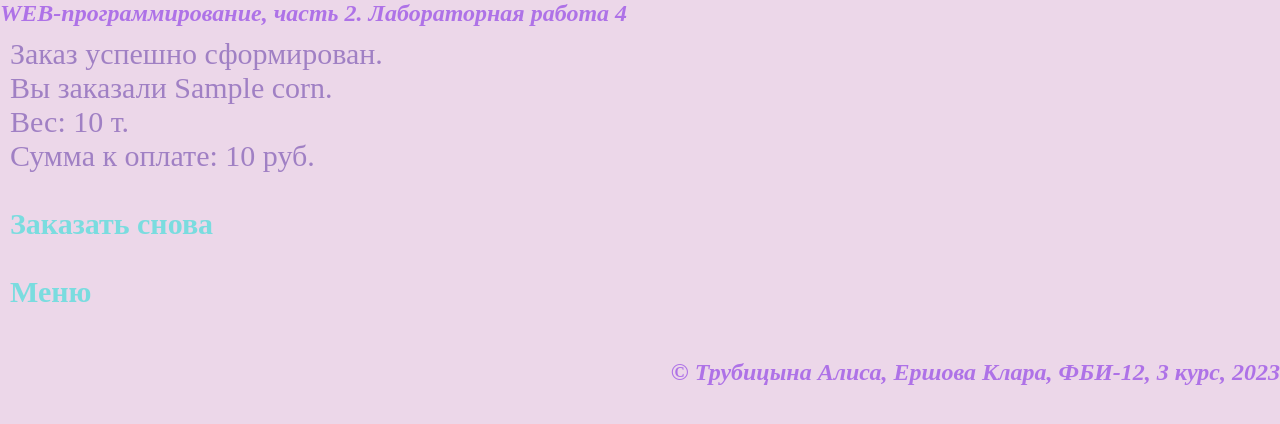
After one commit to ershooooo/web-programming-labs-2, a Python web app: template templates/4_corn.html in a window 1280 px wide. The commit adds this page. Shown: the top 424 px of the page. Run offline with Jinja, Linux system fonts and the light colour scheme; the template is opened without the code that fills it: most values are stand-ins (such as "Sample title", 1, 10 or a date in 2020).

Commit message:
Проверка

```diff
--- /dev/null
+++ b/templates/4_corn.html
@@ -0,0 +1,37 @@
+{% extends "base.html" %}
+
+{% block lab %}Лабораторная работа 4{% endblock %}
+
+{% block main %}
+    {% if corn and weight %}
+        <div>Заказ успешно сформирован.</div>
+        <div>Вы заказали {{corn}}.</div>
+        <div>Вес: {{weight}} т.</div>
+        <div>Сумма к оплате: {{price}} руб.</div>
+        <div>{{message}}</div>
+        <br>
+        <div><a href="/lab4/corn">Заказать снова</a></div>
+        <br>
+
+    {% else %}
+        <h1>Заказ Зерна</h1>
+        <span class="error">{{error}}</span>
+        <form method="post">
+            <div>Выберете зерно:</div>
+            <select class="text_input_form" name="corn" id="corn">
+                <option value="barley">Ячмень</option>
+                <option value="oats">Овёс</option>
+                <option value="wheat">Пшеница</option>
+                <option value="rye">Рожь</option>
+            </select>
+            <div><br>Введите вес,т:</div>
+            <input class="text_input_form" type="number" id="weight" name="weight" value={{weight}}>
+            <div>
+                <br>
+                <button class="text_input_form" type="submit">Оформить заказ</button>
+            </div>
+            <br>
+        </form>
+    {% endif %}
+
+{% endblock %}
--- a/templates/4_fridge.html
+++ b/templates/4_fridge.html
@@ -7,7 +7,6 @@
     {% if (temp>-13) and (-8>temp) %}
         <div>Установлена температура: {{temp}} &#x2103; <span class="snow">&#10052;&#10052;&#10052;</span></div>
         <div><a href="/lab4/fridge">Заказать снова</a></div>
-
         <br>
     {% else %}
         <form method="post">
--- a/templates/lab4.html
+++ b/templates/lab4.html
@@ -8,6 +8,7 @@
     <ol>
         <li><a href="/lab4/login">Форма авторизации</a></li>
         <li><a href="/lab4/fridge">Холодильник</a></li>
+        <li><a href="/lab4/corn">Заказ зерна</a></li>
     </ol>
 
 {% endblock %}
```
Also changed, not shown: lab4.py (+44 -0 lines).
